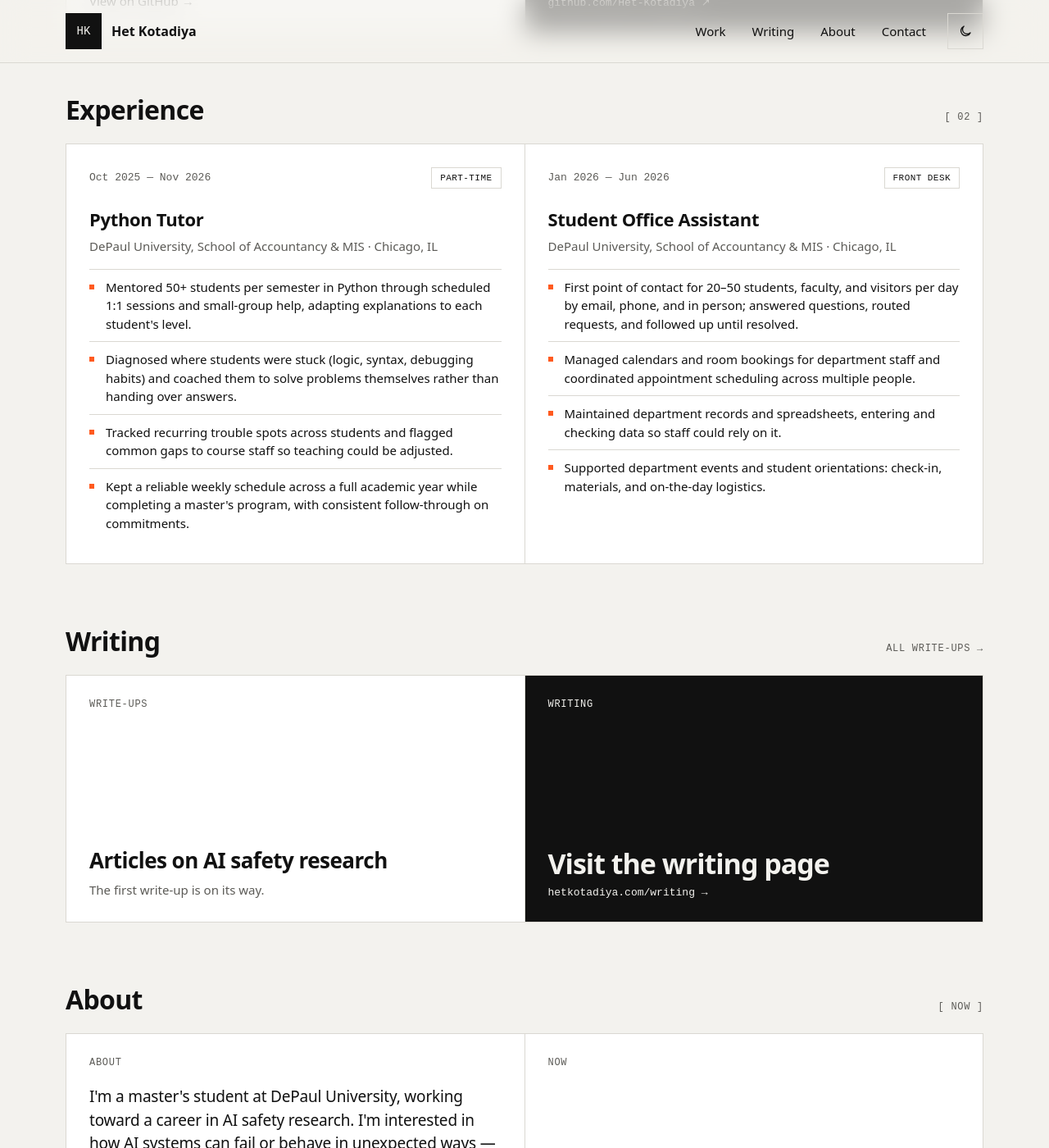
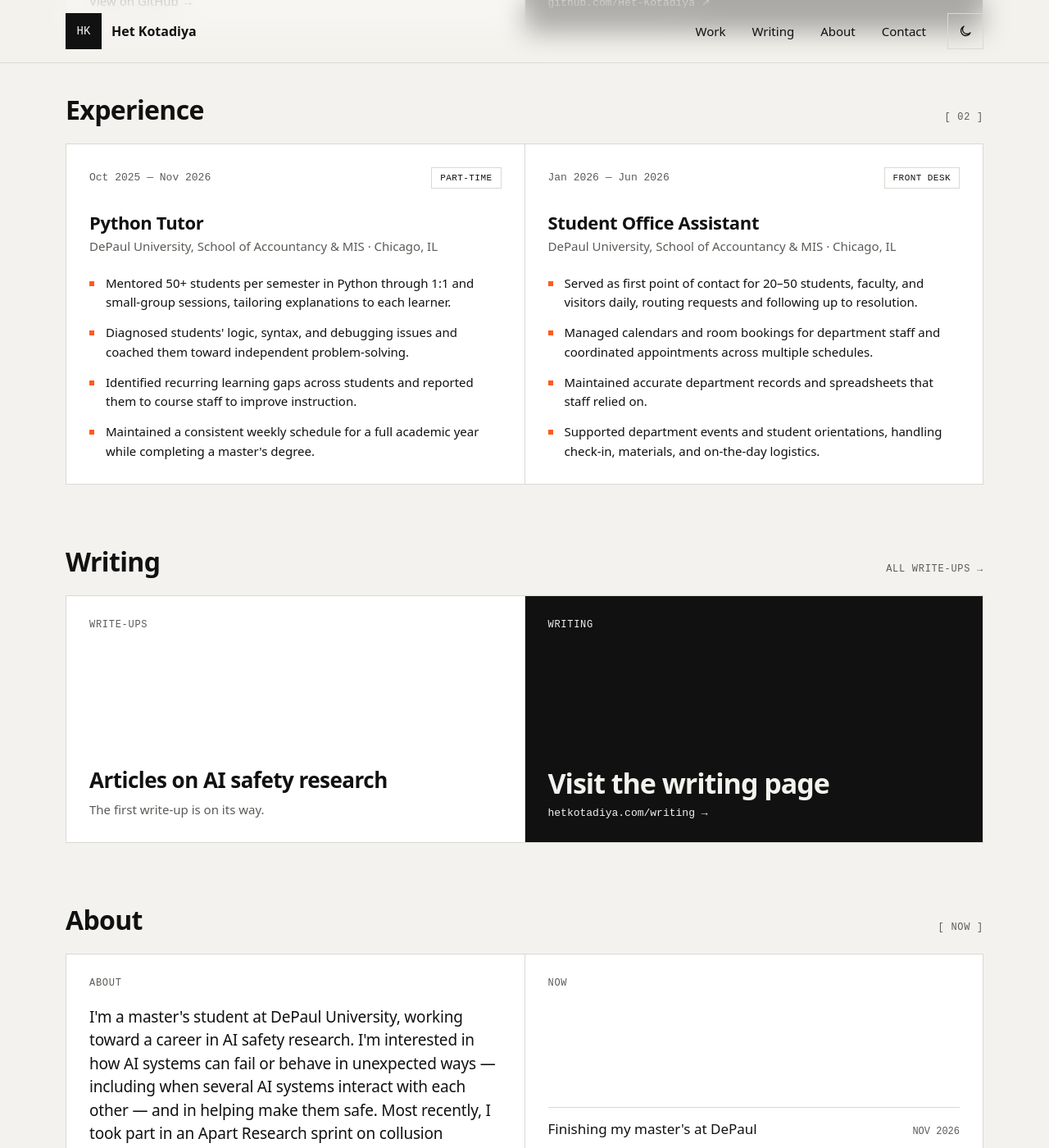
Before and after one commit to Het-Kotadiya/Het-Kotadiya.github.io, a Jekyll site: the page built from index.html, in a window 1280 px wide and 1400 px high, scrolled down 1030 px. Shown: the whole window at 82% size. Built offline with Jekyll 4.4.1, drawn with Linux system fonts in a browser that asks for light colours.

Commit message:
Polish Experience section: align cards, cleaner bullets, phone fix
Co-Authored-By: Claude Opus 5.5 <noreply@anthropic.com>

```diff
--- a/assets/css/site.css
+++ b/assets/css/site.css
@@ -218,15 +218,25 @@ nav .btn:hover { background: var(--ink); color: var(--bg); }
 .card h3 { font-size: 22px; font-weight: 600; line-height: 1.2; letter-spacing: -0.015em; }
 .card .link { font-size: 15px; font-weight: 500; padding-top: 6px; align-self: flex-start; }
 
-/* Experience cards */
-.xp { justify-content: flex-start; gap: 24px; }
-.xp-list { list-style: none; margin: 6px 0 0; padding: 0; }
+/* Experience cards
+   The two cards share rows (subgrid), so the title, place and each
+   bullet start at the same height in both cards. 7 rows = top line,
+   title, place, 4 bullets. If a job gets more bullets, raise the 7. */
+.bento .xp {
+  display: grid; grid-row: span 7; grid-template-rows: subgrid;
+  row-gap: 0; align-content: start;
+}
+.xp .stack, .xp .xp-list { display: contents; }
+.xp .card-top { margin-bottom: 28px; }
+.xp h3 { margin-bottom: 6px; }
+.xp h3 + p { margin-bottom: 22px; }
 .xp-list li {
-  position: relative; padding: 10px 0 10px 20px;
-  border-top: 1px solid var(--line); font-size: 15px; line-height: 1.5;
+  list-style: none; position: relative; padding-left: 20px; margin-bottom: 14px;
+  font-size: 15px; line-height: 1.55;
 }
+.xp-list li:last-child { margin-bottom: 0; }
 .xp-list li::before {             /* small accent square, matching the site */
-  content: ""; position: absolute; left: 0; top: 18px;
+  content: ""; position: absolute; left: 0; top: 9px;
   width: 6px; height: 6px; background: var(--accent);
 }
 
--- a/index.html
+++ b/index.html
@@ -113,12 +113,12 @@
         </div>
         <div class="stack" style="gap:10px">
           <h3>Python Tutor</h3>
-          <p class="small muted">DePaul University, School of Accountancy &amp; MIS · Chicago, IL</p>
-          <ul class="xp-list">
-            <li>Mentored 50+ students per semester in Python through scheduled 1:1 sessions and small-group help, adapting explanations to each student's level.</li>
-            <li>Diagnosed where students were stuck (logic, syntax, debugging habits) and coached them to solve problems themselves rather than handing over answers.</li>
-            <li>Tracked recurring trouble spots across students and flagged common gaps to course staff so teaching could be adjusted.</li>
-            <li>Kept a reliable weekly schedule across a full academic year while completing a master's program, with consistent follow-through on commitments.</li>
+          <p class="small muted">DePaul University, School of Accountancy &amp; MIS · <span style="white-space:nowrap">Chicago, IL</span></p>
+          <ul class="xp-list" role="list">
+            <li>Mentored 50+ students per semester in Python through 1:1 and small-group sessions, tailoring explanations to each learner.</li>
+            <li>Diagnosed students' logic, syntax, and debugging issues and coached them toward independent problem-solving.</li>
+            <li>Identified recurring learning gaps across students and reported them to course staff to improve instruction.</li>
+            <li>Maintained a consistent weekly schedule for a full academic year while completing a master's degree.</li>
           </ul>
         </div>
       </article>
@@ -130,12 +130,12 @@
         </div>
         <div class="stack" style="gap:10px">
           <h3>Student Office Assistant</h3>
-          <p class="small muted">DePaul University, School of Accountancy &amp; MIS · Chicago, IL</p>
-          <ul class="xp-list">
-            <li>First point of contact for 20–50 students, faculty, and visitors per day by email, phone, and in person; answered questions, routed requests, and followed up until resolved.</li>
-            <li>Managed calendars and room bookings for department staff and coordinated appointment scheduling across multiple people.</li>
-            <li>Maintained department records and spreadsheets, entering and checking data so staff could rely on it.</li>
-            <li>Supported department events and student orientations: check-in, materials, and on-the-day logistics.</li>
+          <p class="small muted">DePaul University, School of Accountancy &amp; MIS · <span style="white-space:nowrap">Chicago, IL</span></p>
+          <ul class="xp-list" role="list">
+            <li>Served as first point of contact for 20–50 students, faculty, and visitors daily, routing requests and following up to resolution.</li>
+            <li>Managed calendars and room bookings for department staff and coordinated appointments across multiple schedules.</li>
+            <li>Maintained accurate department records and spreadsheets that staff relied on.</li>
+            <li>Supported department events and student orientations, handling check-in, materials, and on-the-day logistics.</li>
           </ul>
         </div>
       </article>
```
